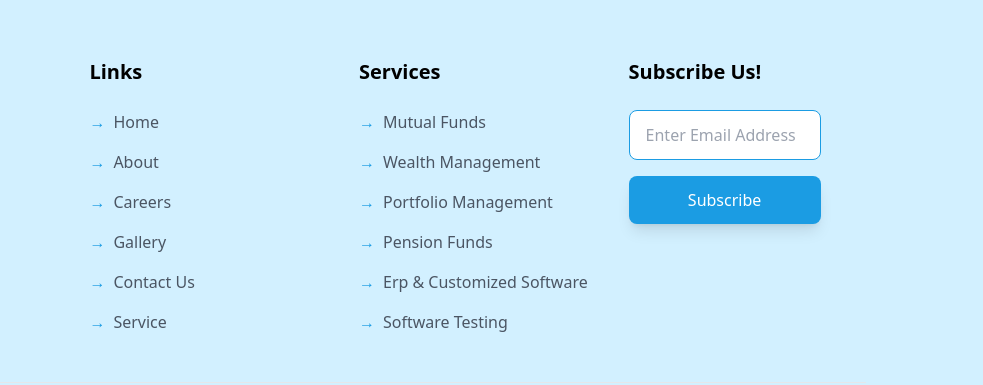
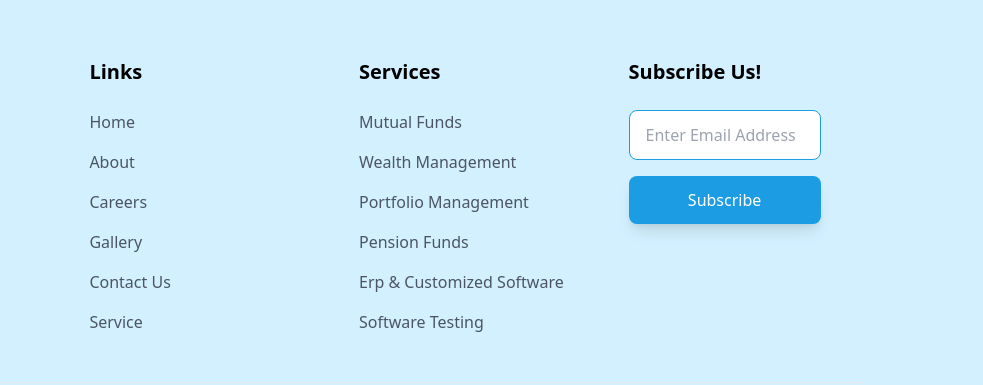
Before and after one commit to ashwin7455/BGSTask1, a plain HTML site: page Frontend/form.html in a window 1280 px wide. Shown: the part 910-1295 px from the top of the page, 297-1280 px from the left. Drawn offline with nearby package versions, Linux system fonts and the light colour scheme.

Commit message:
added links

```diff
--- a/Frontend/form.html
+++ b/Frontend/form.html
@@ -204,27 +204,27 @@
                     <h3 class="text-xl font-semibold text-[#000000] mb-6">Links</h3>
                     <ul class="space-y-4">
                         <li class="flex items-center">
-                            <span class="text-[#1B9CE3] mr-2">→</span>
-                            <a href="#" class="text-gray-600 hover:text-[#1B9CE3] transition-colors">Home</a>
+                            <!-- <span class="text-[#1B9CE3] mr-2">→</span> -->
+                            <a href="index.html" class="text-gray-600 hover:text-[#1B9CE3] transition-colors">Home</a>
                         </li>
                         <li class="flex items-center">
-                            <span class="text-[#1B9CE3] mr-2">→</span>
-                            <a href="#" class="text-gray-600 hover:text-[#1B9CE3] transition-colors">About</a>
+                            <!-- <span class="text-[#1B9CE3] mr-2">→</span> -->
+                            <a href="about.html" class="text-gray-600 hover:text-[#1B9CE3] transition-colors">About</a>
                         </li>
                         <li class="flex items-center">
-                            <span class="text-[#1B9CE3] mr-2">→</span>
-                            <a href="#" class="text-gray-600 hover:text-[#1B9CE3] transition-colors">Careers</a>
+                            <!-- <span class="text-[#1B9CE3] mr-2">→</span> -->
+                            <a href="carrerPage.html" class="text-gray-600 hover:text-[#1B9CE3] transition-colors">Careers</a>
                         </li>
                         <li class="flex items-center">
-                            <span class="text-[#1B9CE3] mr-2">→</span>
+                            <!-- <span class="text-[#1B9CE3] mr-2">→</span> -->
                             <a href="#" class="text-gray-600 hover:text-[#1B9CE3] transition-colors">Gallery</a>
                         </li>
                         <li class="flex items-center">
-                            <span class="text-[#1B9CE3] mr-2">→</span>
-                            <a href="#" class="text-gray-600 hover:text-[#1B9CE3] transition-colors">Contact Us</a>
+                            <!-- <span class="text-[#1B9CE3] mr-2">→</span> -->
+                            <a href="contact.html" class="text-gray-600 hover:text-[#1B9CE3] transition-colors">Contact Us</a>
                         </li>
                         <li class="flex items-center">
-                            <span class="text-[#1B9CE3] mr-2">→</span>
+                            <!-- <span class="text-[#1B9CE3] mr-2">→</span> -->
                             <a href="#" class="text-gray-600 hover:text-[#1B9CE3] transition-colors">Service</a>
                         </li>
                     </ul>
@@ -235,27 +235,27 @@
                     <h3 class="text-xl font-semibold text-[#000000]] mb-6">Services</h3>
                     <ul class="space-y-4">
                         <li class="flex items-center">
-                            <span class="text-[#1B9CE3] mr-2">→</span>
+                            <!-- <span class="text-[#1B9CE3] mr-2">→</span> -->
                             <a href="#" class="text-gray-600 hover:text-[#1B9CE3] transition-colors">Mutual Funds</a>
                         </li>
                         <li class="flex items-center">
-                            <span class="text-[#1B9CE3] mr-2">→</span>
+                            <!-- <span class="text-[#1B9CE3] mr-2">→</span> -->
                             <a href="#" class="text-gray-600 hover:text-[#1B9CE3] transition-colors">Wealth Management</a>
                         </li>
                         <li class="flex items-center">
-                            <span class="text-[#1B9CE3] mr-2">→</span>
+                            <!-- <span class="text-[#1B9CE3] mr-2">→</span> -->
                             <a href="#" class="text-gray-600 hover:text-[#1B9CE3] transition-colors">Portfolio Management</a>
                         </li>
                         <li class="flex items-center">
-                            <span class="text-[#1B9CE3] mr-2">→</span>
+                            <!-- <span class="text-[#1B9CE3] mr-2">→</span> -->
                             <a href="#" class="text-gray-600 hover:text-[#1B9CE3] transition-colors">Pension Funds</a>
                         </li>
                         <li class="flex items-center">
-                            <span class="text-[#1B9CE3] mr-2">→</span>
+                            <!-- <span class="text-[#1B9CE3] mr-2">→</span> -->
                             <a href="#" class="text-gray-600 hover:text-[#1B9CE3] transition-colors">Erp & Customized Software</a>
                         </li>
                         <li class="flex items-center">
-                            <span class="text-[#1B9CE3] mr-2">→</span>
+                            <!-- <span class="text-[#1B9CE3] mr-2">→</span> -->
                             <a href="#" class="text-gray-600 hover:text-[#1B9CE3] transition-colors">Software Testing</a>
                         </li>
                     </ul>
```
Also changed, not shown: Frontend/about.html (+11 -11 lines), Frontend/career.html (+4 -4 lines), Frontend/carrerPage.html (+4 -4 lines), Frontend/contact.html (+4 -4 lines), Frontend/index.html (+1 -0 lines).
